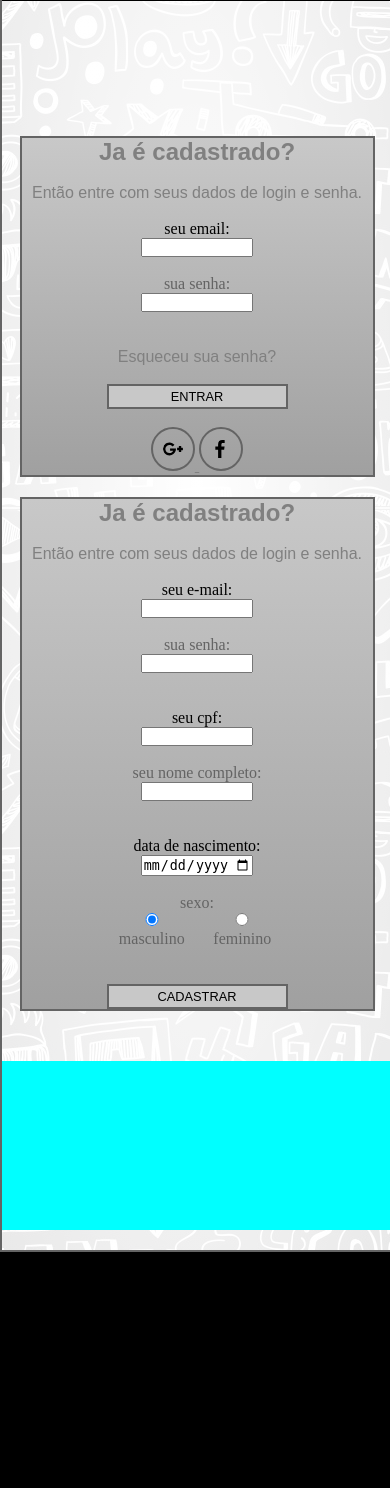
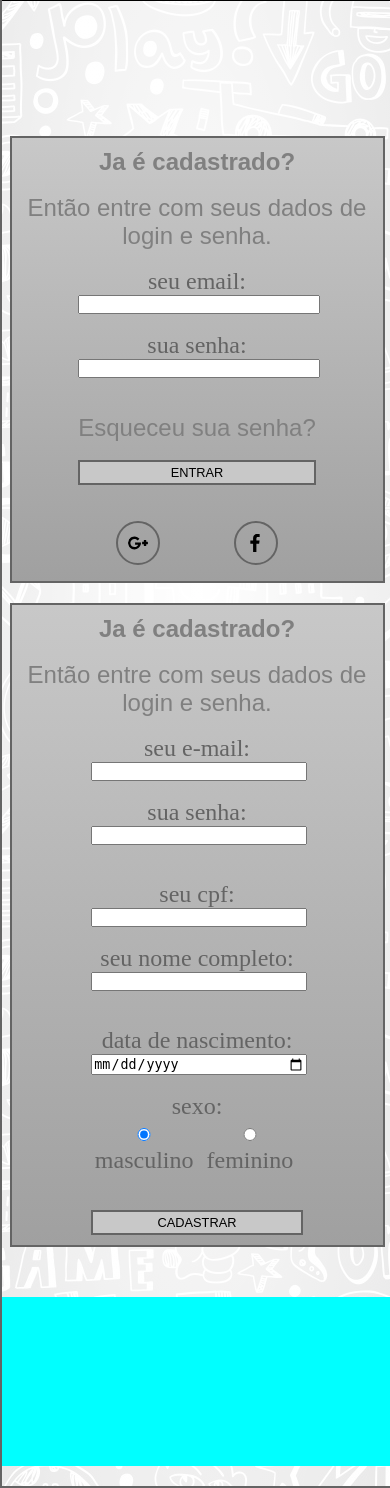
Before and after one commit to JoabBragantin/site_do_povao, a PHP site: page / in a window 390 px wide. Shown: the part 296-1784 px from the top of the page. Before the commit the page ends 1548 px from the top, so only its background shows below. Run offline with PHP 8.4, Linux system fonts and the light colour scheme.

Commit message:
alteraçao no modo responsivo

```diff
--- a/Formulário/CSS/style.css
+++ b/Formulário/CSS/style.css
@@ -62,9 +62,12 @@ a{
 .text{
     color: rgb(100, 100, 100);
     width: 70%;
-    font-size: 1.5em;}
+    font-size: 1.5em;
+    text-align: center;}
 #p2{
-    font-weight: bold;}
+    font-size: 1.5em;
+    font-weight: bold;
+    text-align: center;}
 .icones {
     width: 50px;
     height: 50px;
@@ -104,10 +107,10 @@ a{
 
 /*Alterações globais*/
 
-    h1, h2 ,h3, h4, p, a, figcaption{
-        line-height: normal;    }
+    h1, h2 ,h3, h4, p, a{line-height: normal;}
     p{font-size: 1em;}
     .botao{font-size: 1em; padding: 3px;}
+    #p2{display: none;}
 
 /*Alterações no layout*/
 
@@ -141,14 +144,14 @@ a{
 /*Alterações globais*/
 
     #main {width: 100%;}
-    #p, p, .text, a {font-size: 1em; font-weight: normal;}
+    #p, p, .text, a {font-size: 1.5em; font-weight: normal;}
     .icones {width: 20px; height: 20px;}
     .botao {
     width: 100%;
     font-size: .8em;}
-    input {width: 60%;}
+    input {width: 100%;}
 /*Alterações no layout*/
-    #main article div.seções {padding: 0; width: 100%;}
+    #main article div.seções {padding: 10px; width: 100%;}
     #genero{display:flex; flex-direction: row;}
 
 }
--- a/Formulário/index.html
+++ b/Formulário/index.html
@@ -64,12 +64,12 @@
                     <form>
                         <!--Email e Senha-->
                         <fieldset class="field">
-                            <div class=">
-                                <label clas class="text">seu email:</label class="text"><br>
+                            <div>
+                                <label class="text">seu email:</label><br>
                                 <input type="email" name="email">
                                     <br><br>
-                                <label class="text" class="text">sua senha:</label class="text"><br>
-                                <input class=" type="password">
+                                <label class="text">sua senha:</label><br>
+                                <input type="password" name="senha">
                             </div>
                         </fieldset>
                             <br><br>
@@ -77,7 +77,7 @@
 
                     <a class=" href="#">Esqueceu sua senha?</a><br><br>
                     <button class="botao">ENTRAR</button><br><br>
-                    <p id="p2" class=">Entre com sua conta do Facebook ou Google</p><br>
+                    <p id="p2">Entre com sua conta do Facebook ou Google</p><br>
                         <!--Icones-->
                     <div class="icones-area">
                         <a href="#">
@@ -104,7 +104,7 @@
 
                     <form>
                         <fieldset class="field">
-                           <label clas>seu e-mail:</label class="text"><br>
+                           <label class="text">seu e-mail:</label class="text"><br>
                             <input type="email" name="email">
                                 <br><br>
                           <label class="text">sua senha:</label class="text"><br>
@@ -115,7 +115,7 @@
 
                         <!--Nome e CPF-->
                         <fieldset class="field">
-                           <label clas>seu cpf:</label class="text"><br>
+                           <label class="text">seu cpf:</label class="text"><br>
                         <input type="text" name="CPF">
                                 <br><br>
                            <label class="text">seu nome completo:</label class="text"><br>
@@ -126,7 +126,7 @@
 
                         <!--Data, Genero e Telefone-->
                         <fieldset class="field">
-                           <label clas>data de nascimento:</label class="text"> <br>
+                           <label class="text">data de nascimento:</label class="text"> <br>
                         <input type="date"><br><br>
 
                             <label class="text">sexo:</label class="text"><br>
```
